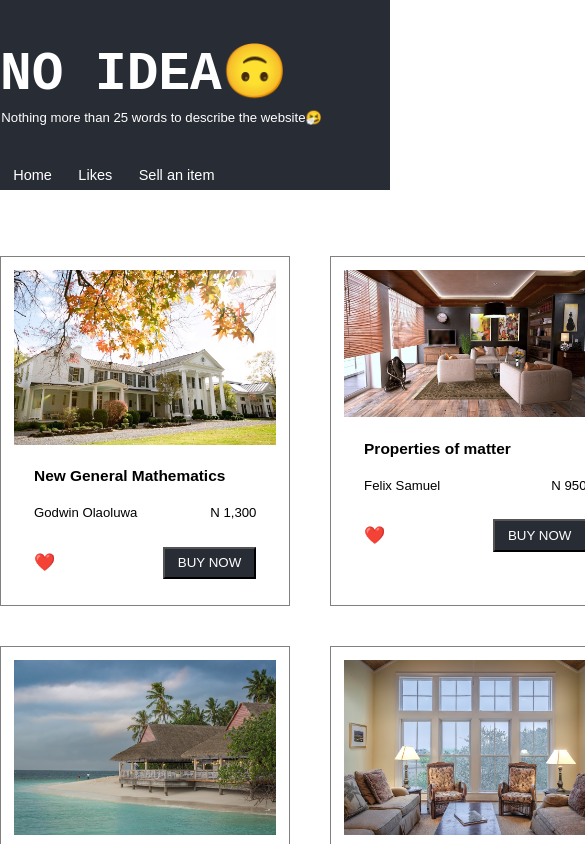
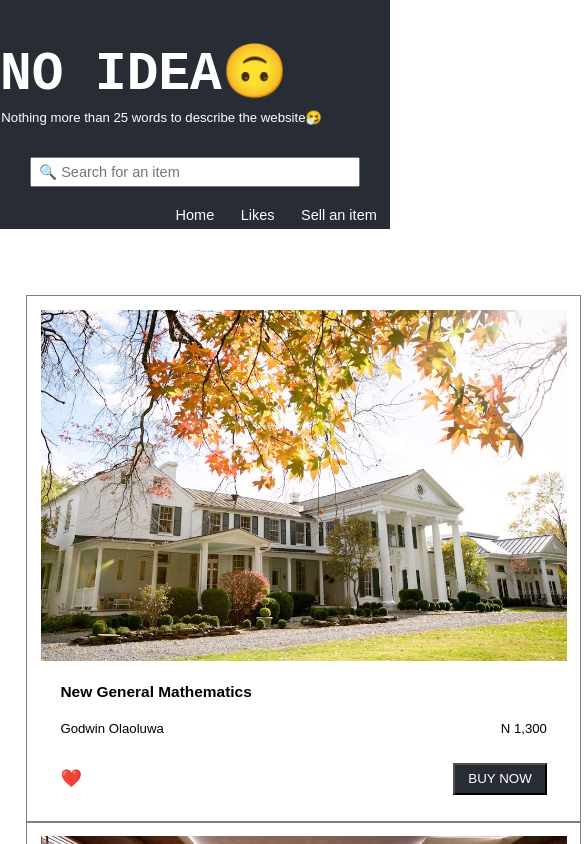
Before and after one commit to ashrofdev/UIbuy, a React (Create React App) app: page / in a window 390 px wide. Shown: the top 844 px of the page, 585 px wide, since content can reach past the window. Built offline with nearby package versions, Linux system fonts and the light colour scheme; no server answers; the database is empty.

Commit message:
macking it responsive

```diff
--- a/src/App.css
+++ b/src/App.css
@@ -21,7 +21,7 @@ button:active{
   color: white;
   padding-top: 3rem;
   display: grid;
-  grid-template-columns: 1fr repeat(6, 12rem) 1fr;
+  grid-template-columns: minmax(2rem, 1fr) repeat(6, minmax(7rem, 12rem)) minmax(2rem, 1fr);
 }
 .heading {
   font-family: monospace;
@@ -41,10 +41,20 @@ button:active{
 
 main {
   display: grid;
-  grid-template-columns: 1fr repeat(6, 12rem) 1fr;
+  grid-template-columns: minmax(2rem, 1fr) repeat(6, minmax(7rem, 12rem)) minmax(2rem, 1fr);
   margin: 5rem 0;
 }
 main section {
   grid-column: 2/8;
   margin-bottom: 3rem;
 }
+
+@media only screen and (max-width: 600px) {
+  .App-header {
+    grid-template-columns: minmax(2rem, 1fr) repeat(6, minmax(7rem, 12rem)) minmax(2rem, 1fr);
+    display: block;
+  }
+  .navsearch {
+    flex-direction: column-reverse;
+  }
+}
--- a/src/Components/Products/prodcs.css
+++ b/src/Components/Products/prodcs.css
@@ -12,7 +12,20 @@
     animation: prodcs .5s;
     height: 30rem;
     display: grid;
-    grid-template-columns: repeat(3, 1fr);
+    grid-template-columns: repeat(3, minmax(min-content, 1fr));
     justify-content: space-between;
     grid-gap: 3rem;
 }
+
+@media only screen and (max-width: 950px) {
+    .prodcs {
+        grid-template-columns: repeat(2, minmax(min-content, 1fr));
+    }
+
+}
+@media only screen and (max-width: 600px) {
+    .prodcs {
+      display: block;
+    }
+
+}
--- a/src/Components/Search/search.css
+++ b/src/Components/Search/search.css
@@ -11,3 +11,12 @@
     font-size: 1.1rem;
     padding: .4rem;
 }
+
+
+@media only screen and (max-width: 600px) {
+    .search-box {
+        width: 80vw;
+        margin: auto;
+        margin-bottom: 1rem;
+    }
+}
```
Also changed, not shown: src/Components/Nav/nav.css (line endings or trailing spaces).
